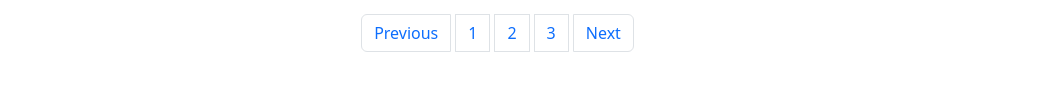
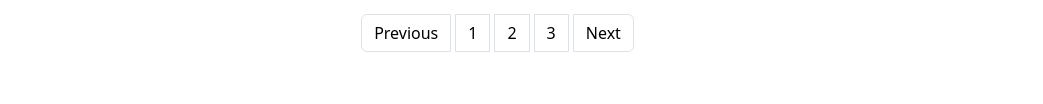
Before and after one commit to coderyu5523/project-html, a plain HTML site: page project/list.html in a window 1280 px wide. Shown: the part 1577-1681 px from the top of the page, without its empty margins (0-1043 px from the left). Drawn offline with nearby package versions, Linux system fonts and the light colour scheme.

Commit message:
페이지네이션 색깔 변경

```diff
--- a/project/css/style.css
+++ b/project/css/style.css
@@ -287,6 +287,9 @@ th, td {
     padding: 5px 5px; /* 클릭 영역 확대 */
     margin-right: 5px; /* 오른쪽 여백 설정 */
 }
+.page-link {
+    color: black !important;
+}
 
 
 
```
